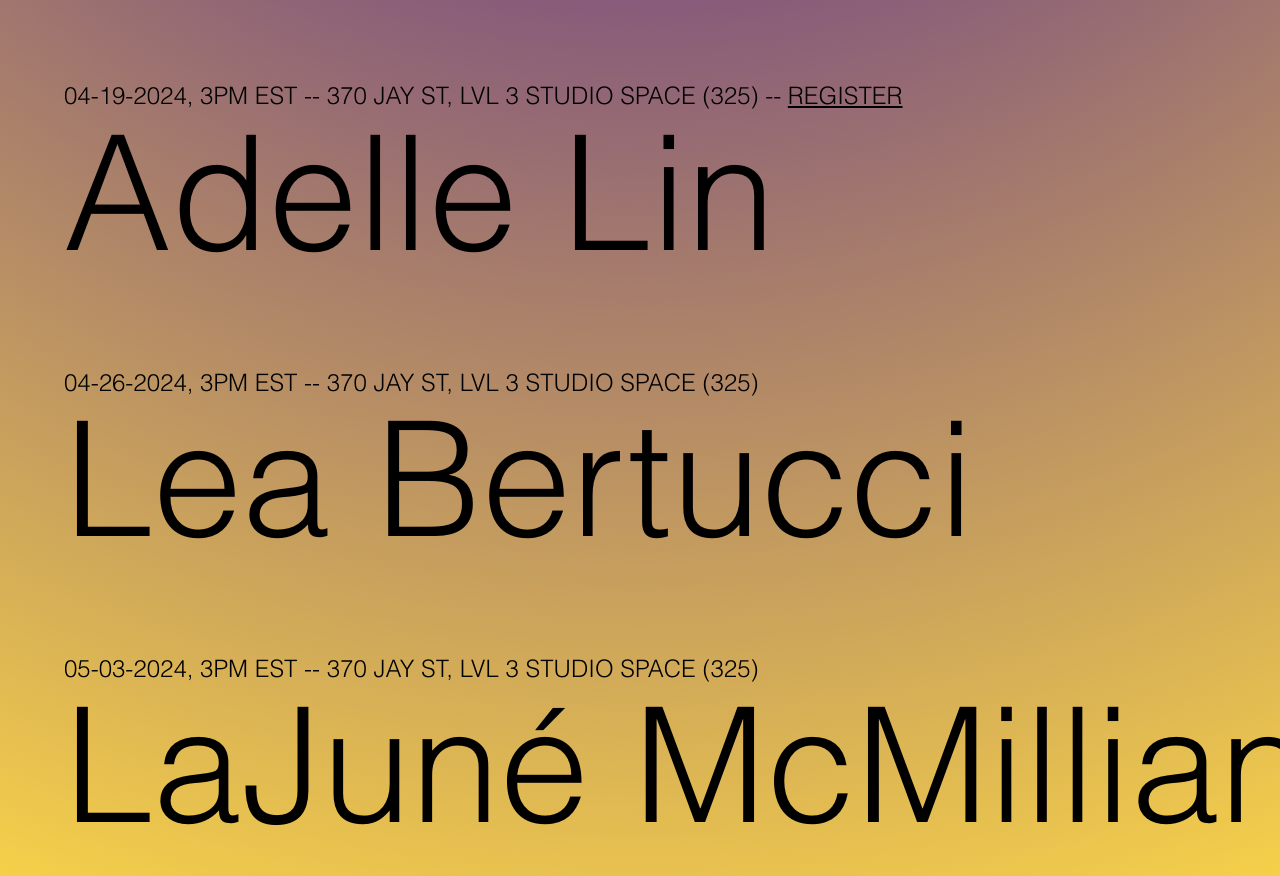
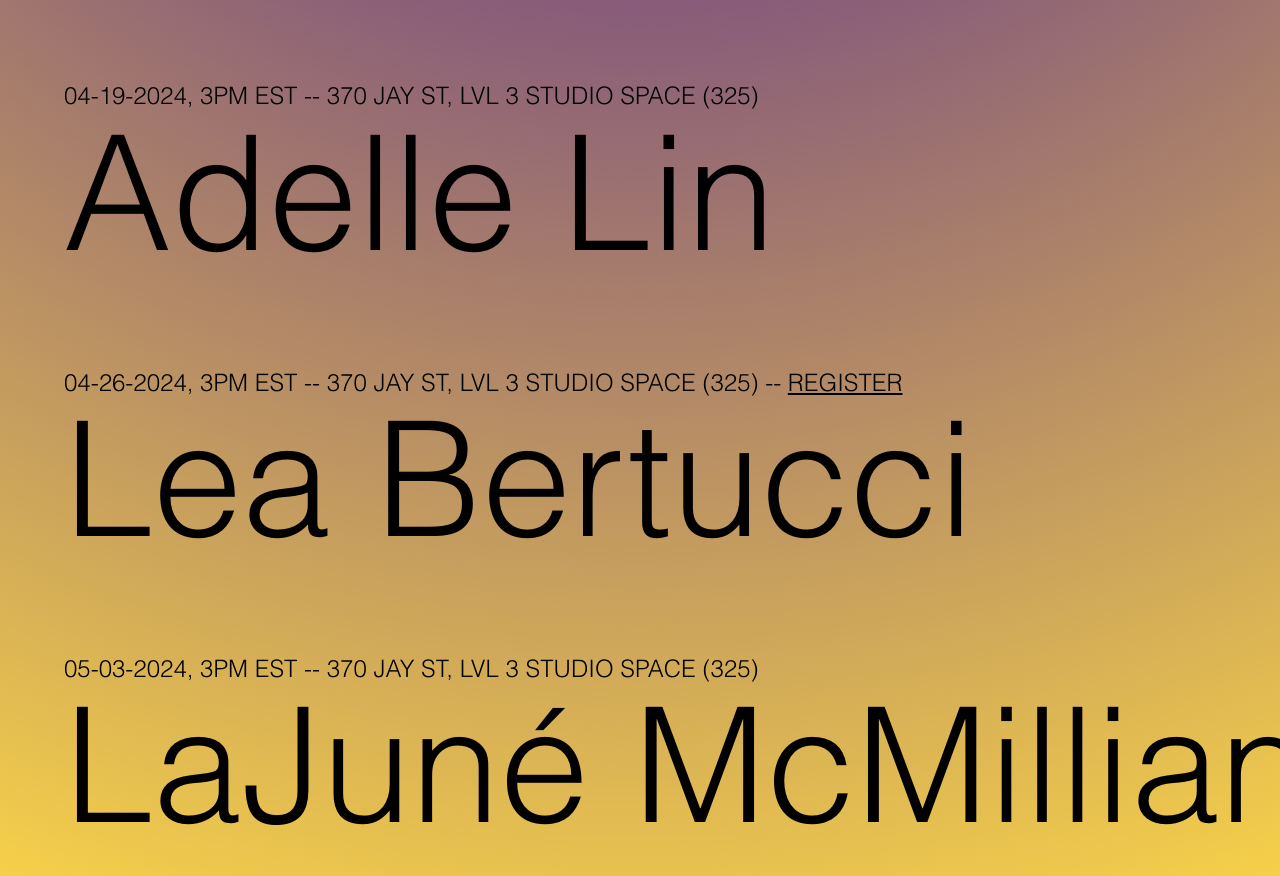
Before and after one commit to yeshhhha/idm-speakerseries-sp24, a plain HTML site: page index.html in a window 1280 px wide. Shown: the part 2503-3379 px from the top of the page. Drawn offline with Linux system fonts and the light colour scheme.

Commit message:
Lea Bertucci

```diff
--- a/index.html
+++ b/index.html
@@ -225,12 +225,12 @@
       <!-- Week 13 ------------------------------------------------->
       <div class="row thirteen">
         <span class="date">
-          04-19-2024, 3PM EST -- 370 JAY ST, LVL 3 STUDIO SPACE (325) --
+          04-19-2024, 3PM EST -- 370 JAY ST, LVL 3 STUDIO SPACE (325) <!-- --
           <a
             href="https://www.eventbrite.com/e/idm-x-onassis-onx-speaker-series-spring-2024-tickets-883338819187?aff=oddtdtcreator"
           >
             REGISTER
-          </a>
+          </a> -->
         </span>
         <br />
         <span class="speaker">
@@ -242,12 +242,12 @@
       <!-- Week 14 ------------------------------------------------->
       <div class="row fourteen">
         <span class="date">
-          04-26-2024, 3PM EST -- 370 JAY ST, LVL 3 STUDIO SPACE (325) <!-- --
+          04-26-2024, 3PM EST -- 370 JAY ST, LVL 3 STUDIO SPACE (325) --
           <a
-            href="https://www.eventbrite.com/e/idm-x-onassis-onx-studio-presents-stefan-henry-tickets-738062985257?aff=oddtdtcreator"
+            href="https://www.eventbrite.com/e/idm-x-onassis-onx-speaker-series-spring-2024-tickets-887894826327?aff=oddtdtcreator"
           >
             REGISTER
-          </a> -->
+          </a>
         </span>
         <br />
         <span class="speaker">
```
